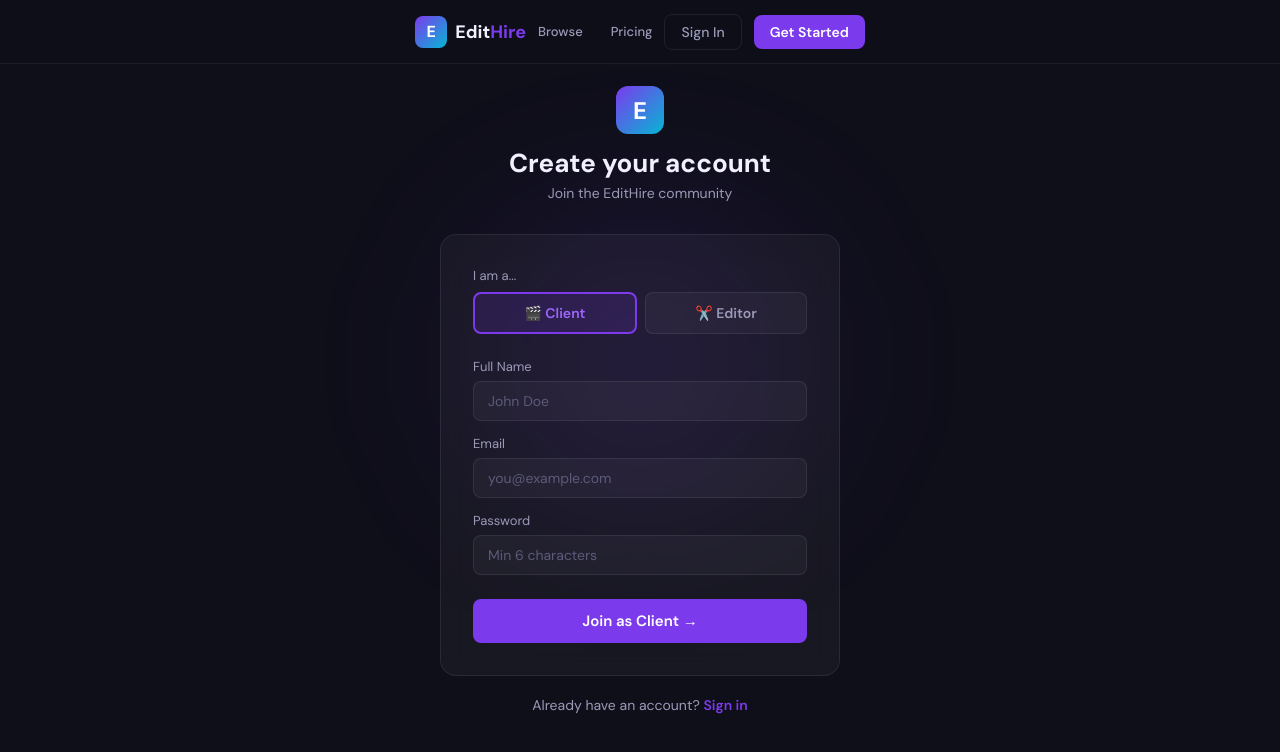
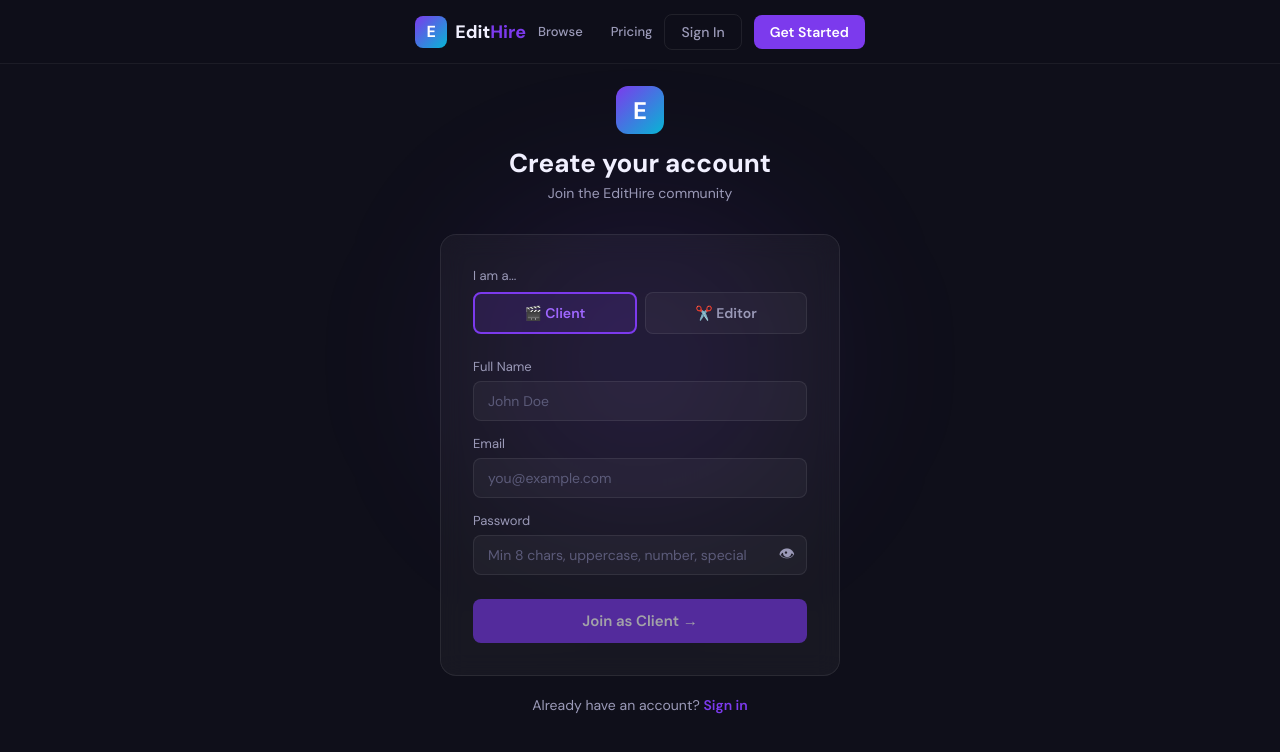
Before and after one commit to ay178/editor-plateform, a React (Create React App) app in the folder frontend/: page /signup in a window 1280 px wide. Shown: the top 752 px of the page. Built offline with nearby package versions, Linux system fonts and the light colour scheme.

Commit message:
Update Signup.js

```diff
--- a/frontend/src/pages/Signup.js
+++ b/frontend/src/pages/Signup.js
@@ -2,18 +2,79 @@ import { useState } from 'react';
 import { Link, useNavigate } from 'react-router-dom';
 import { useAuth } from '../context/AuthContext';
 
+function PasswordStrength({ password }) {
+  const checks = [
+    { label: '8+ characters', valid: password.length >= 8 },
+    { label: 'Uppercase letter', valid: /[A-Z]/.test(password) },
+    { label: 'Number', valid: /[0-9]/.test(password) },
+    { label: 'Special character (!@#$%^&*)', valid: /[!@#$%^&*]/.test(password) },
+  ];
+
+  const score = checks.filter(c => c.valid).length;
+  const color = score <= 1 ? '#EF4444' : score === 2 ? '#F59E0B' : score === 3 ? '#06B6D4' : '#10B981';
+  const label = score <= 1 ? 'Weak' : score === 2 ? 'Fair' : score === 3 ? 'Good' : 'Strong';
+
+  if (!password) return null;
+
+  return (
+    <div style={{ marginTop: 8 }}>
+      {/* Strength bar */}
+      <div style={{ display: 'flex', gap: 4, marginBottom: 6 }}>
+        {[1,2,3,4].map(i => (
+          <div key={i} style={{
+            flex: 1, height: 4, borderRadius: 2,
+            background: i <= score ? color : 'rgba(255,255,255,0.08)',
+            transition: 'background 0.3s'
+          }} />
+        ))}
+      </div>
+      <div style={{ fontSize: 11, color, marginBottom: 8, fontWeight: 600 }}>{label}</div>
+
+      {/* Checklist */}
+      <div style={{ display: 'flex', flexDirection: 'column', gap: 4 }}>
+        {checks.map(c => (
+          <div key={c.label} style={{ display: 'flex', alignItems: 'center', gap: 6 }}>
+            <span style={{ fontSize: 11, color: c.valid ? '#10B981' : '#5C5B7A' }}>
+              {c.valid ? '✓' : '○'}
+            </span>
+            <span style={{ fontSize: 11, color: c.valid ? '#10B981' : '#5C5B7A' }}>
+              {c.label}
+            </span>
+          </div>
+        ))}
+      </div>
+    </div>
+  );
+}
+
 export default function Signup() {
   const { signup } = useAuth();
   const navigate = useNavigate();
-  const [form, setForm]     = useState({ name: '', email: '', password: '', role: 'client' });
+  const [form, setForm] = useState({ name: '', email: '', password: '', role: 'client' });
   const [error, setError]   = useState('');
   const [loading, setLoading] = useState(false);
+  const [showPassword, setShowPassword] = useState(false);
 
   const handle = e => setForm({ ...form, [e.target.name]: e.target.value });
 
+  const isPasswordStrong = () => {
+    return form.password.length >= 8 &&
+      /[A-Z]/.test(form.password) &&
+      /[0-9]/.test(form.password) &&
+      /[!@#$%^&*]/.test(form.password);
+  };
+
   const submit = async e => {
     e.preventDefault();
-    setError(''); setLoading(true);
+    setError('');
+
+    if (form.name.trim().length < 2)
+      return setError('Name must be at least 2 characters');
+
+    if (!isPasswordStrong())
+      return setError('Please make your password stronger');
+
+    setLoading(true);
     try {
       const user = await signup(form.name, form.email, form.password, form.role);
       navigate(user.role === 'client' ? '/dashboard/client' : '/dashboard/editor');
@@ -81,19 +142,35 @@ export default function Signup() {
               <input className="input" name="name" placeholder="John Doe"
                 value={form.name} onChange={handle} required />
             </div>
+
             <div style={{ marginBottom: 14 }}>
               <label style={{ fontSize: 13, color: '#9B9AB8', display: 'block', marginBottom: 6 }}>Email</label>
               <input className="input" name="email" type="email" placeholder="you@example.com"
                 value={form.email} onChange={handle} required />
             </div>
+
             <div style={{ marginBottom: 24 }}>
               <label style={{ fontSize: 13, color: '#9B9AB8', display: 'block', marginBottom: 6 }}>Password</label>
-              <input className="input" name="password" type="password" placeholder="Min 6 characters"
-                value={form.password} onChange={handle} required minLength={6} />
+              <div style={{ position: 'relative' }}>
+                <input className="input" name="password"
+                  type={showPassword ? 'text' : 'password'}
+                  placeholder="Min 8 chars, uppercase, number, special"
+                  value={form.password} onChange={handle} required
+                  style={{ paddingRight: 40 }} />
+                <button type="button" onClick={() => setShowPassword(!showPassword)}
+                  style={{
+                    position: 'absolute', right: 12, top: '50%', transform: 'translateY(-50%)',
+                    background: 'none', border: 'none', cursor: 'pointer', fontSize: 16, color: '#9B9AB8'
+                  }}>{showPassword ? '🙈' : '👁'}</button>
+              </div>
+              <PasswordStrength password={form.password} />
             </div>
 
-            <button className="btn-primary" type="submit" disabled={loading}
-              style={{ width: '100%', justifyContent: 'center', padding: '12px', fontSize: 15 }}>
+            <button className="btn-primary" type="submit" disabled={loading || !isPasswordStrong()}
+              style={{
+                width: '100%', justifyContent: 'center', padding: '12px', fontSize: 15,
+                opacity: !isPasswordStrong() ? 0.6 : 1
+              }}>
               {loading ? 'Creating account...' : `Join as ${form.role === 'client' ? 'Client' : 'Editor'} →`}
             </button>
           </form>
```
